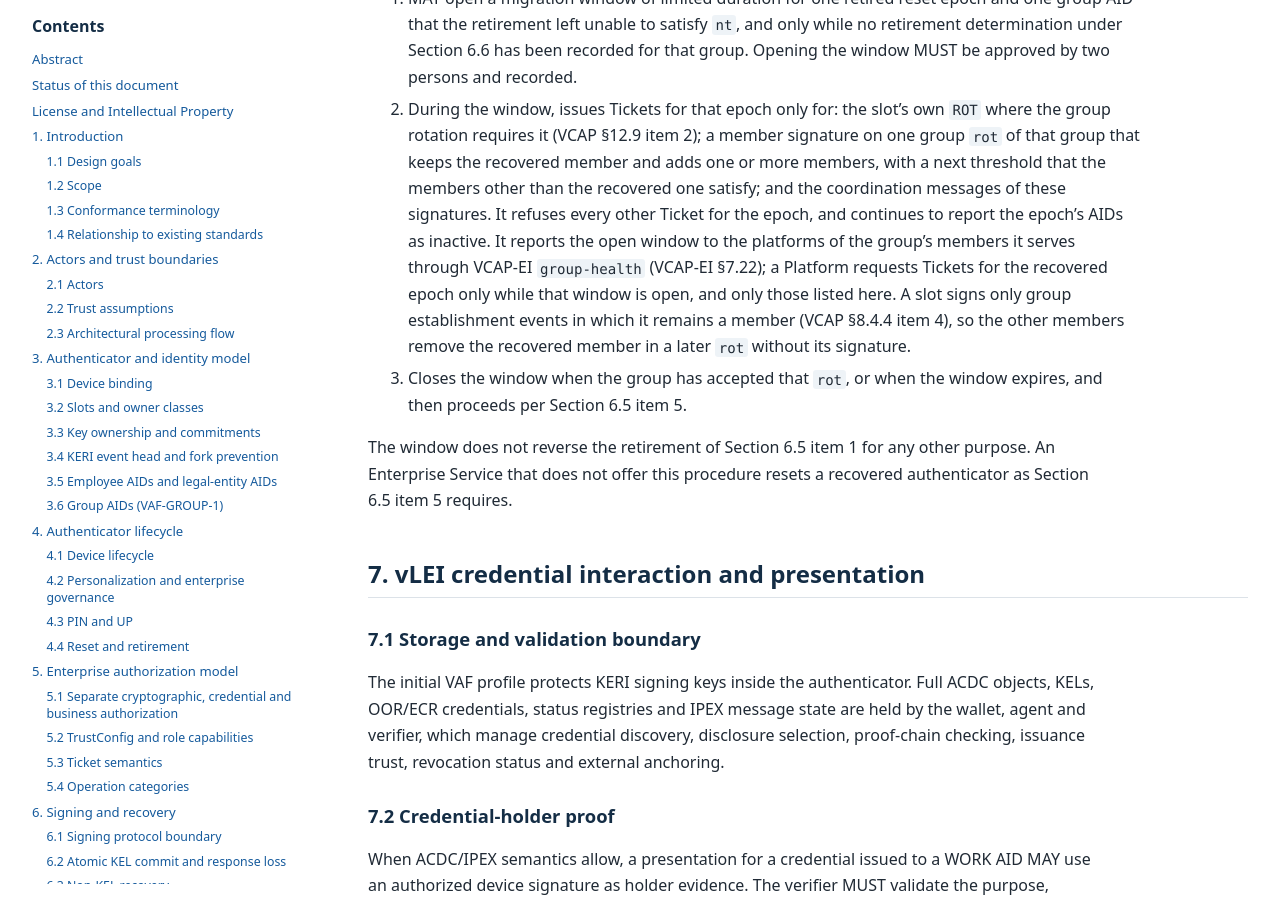
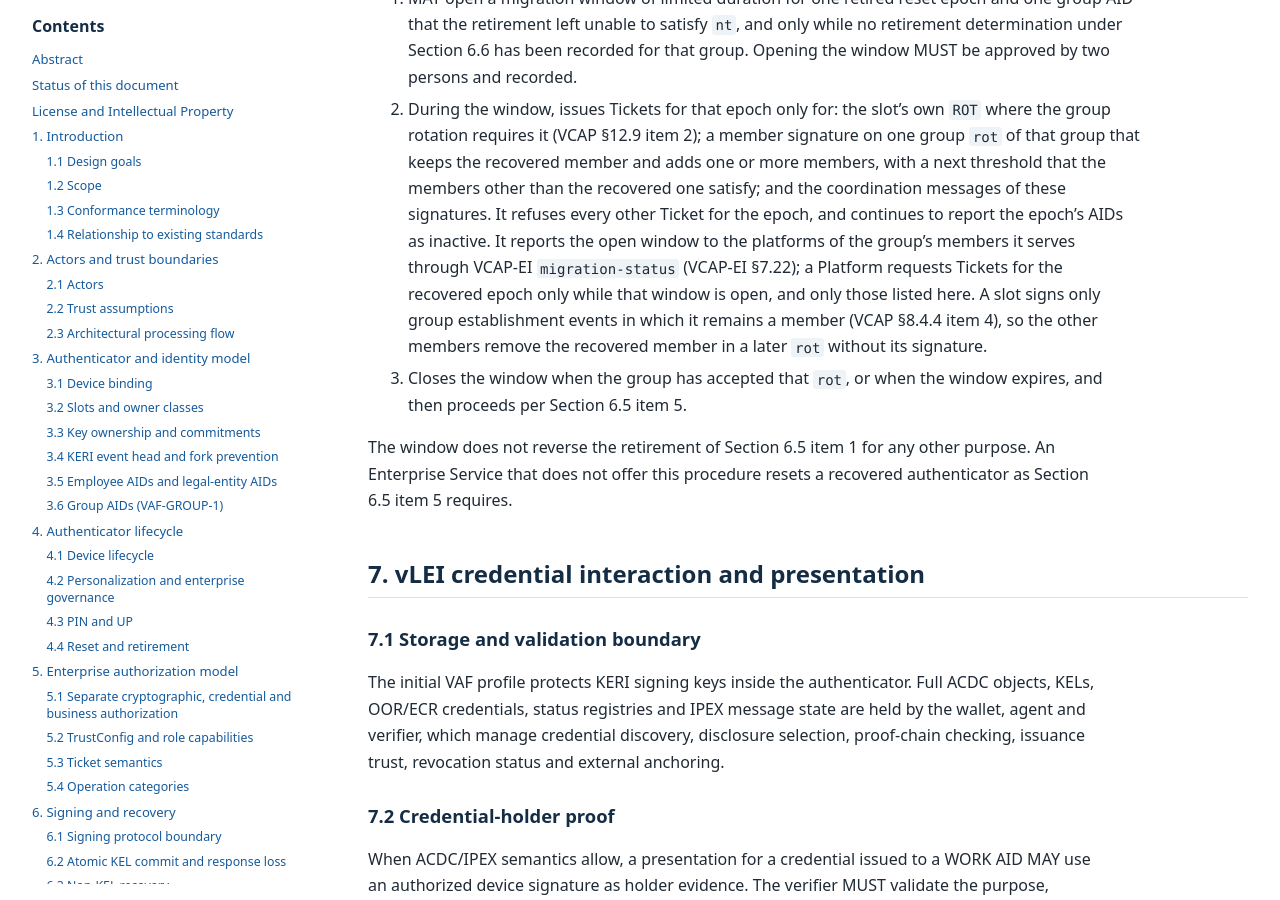
Before and after one commit to vlei-auth/vaf, a Jekyll site: the page built from index.md, in a window 1280 px wide and 900 px high, scrolled down 17842 px. Built offline with Jekyll 4.4.1, drawn with Linux system fonts in a browser that asks for light colours; some of the changed text lies outside the part shown.

Commit message:
Use migration-status for recovered member migration windows

```diff
--- a/vaf-1.0.md
+++ b/vaf-1.0.md
@@ -302,7 +302,7 @@ A successor group has a new AID; any link between the two is established by the
 An authenticator reported lost under Section 6.5 and recovered before any Reset still holds its keys, including next keys committed in groups that would otherwise be retired under Section 6.6. An Enterprise Service that offers this procedure:
 
 1. MAY open a migration window of limited duration for one retired reset epoch and one group AID that the retirement left unable to satisfy `nt`, and only while no retirement determination under Section 6.6 has been recorded for that group. Opening the window MUST be approved by two persons and recorded.
-2. During the window, issues Tickets for that epoch only for: the slot's own `ROT` where the group rotation requires it (VCAP §12.9 item 2); a member signature on one group `rot` of that group that keeps the recovered member and adds one or more members, with a next threshold that the members other than the recovered one satisfy; and the coordination messages of these signatures. It refuses every other Ticket for the epoch, and continues to report the epoch's AIDs as inactive. It reports the open window to the platforms of the group's members it serves through VCAP-EI `group-health` (VCAP-EI §7.22); a Platform requests Tickets for the recovered epoch only while that window is open, and only those listed here. A slot signs only group establishment events in which it remains a member (VCAP §8.4.4 item 4), so the other members remove the recovered member in a later `rot` without its signature.
+2. During the window, issues Tickets for that epoch only for: the slot's own `ROT` where the group rotation requires it (VCAP §12.9 item 2); a member signature on one group `rot` of that group that keeps the recovered member and adds one or more members, with a next threshold that the members other than the recovered one satisfy; and the coordination messages of these signatures. It refuses every other Ticket for the epoch, and continues to report the epoch's AIDs as inactive. It reports the open window to the platforms of the group's members it serves through VCAP-EI `migration-status` (VCAP-EI §7.22); a Platform requests Tickets for the recovered epoch only while that window is open, and only those listed here. A slot signs only group establishment events in which it remains a member (VCAP §8.4.4 item 4), so the other members remove the recovered member in a later `rot` without its signature.
 3. Closes the window when the group has accepted that `rot`, or when the window expires, and then proceeds per Section 6.5 item 5.
 
 The window does not reverse the retirement of Section 6.5 item 1 for any other purpose. An Enterprise Service that does not offer this procedure resets a recovered authenticator as Section 6.5 item 5 requires.
@@ -513,7 +513,7 @@ An implementation claiming `VAF-GROUP-1` MUST in addition pass the following cas
 | GROUP-T20 | After a retirement determination, the Enterprise Service refuses every Ticket for the group, reports the group AID as inactive and its pending events as `"retired"`, still archives a device result for a Ticket issued earlier, and issues a member's own `ROT` Ticket that VCAP §12.8 item 7.7 refused before. |
 | GROUP-T21 | If Section 6.7 is offered: during the window only the listed Tickets are issued for the recovered epoch; after the group accepts the `rot` that keeps the recovered member, the other members remove it without its signature; the window then closes and the epoch's Tickets are refused again. |
 | GROUP-T22 | `GROUP_RELEASE` with a Ticket carrying capability bit 16 replaces the slot's active record by a tombstone that a StateProof reports with `t = "rel"`, frees capacity for one active record, and afterwards `GROUP`, `GROUP_SUPERSEDE` and `GROUP_EXN` for that group AID are rejected on every slot; a release without bit 16, for a group AID without an active record of this slot, for a tombstone, or with a malformed release message is rejected; power loss during a release leaves either the record or the tombstone together with the matching counter; the Enterprise Service issues a release Ticket only per VCAP §12.8 item 7.8. |
-| GROUP-T23 | A slot whose next-key commitment is in a group's `n` but which holds no group record for it, such as a rotation-only member, receives a Ticket for its first own `ROT`, and a second is refused with VCAP-EI code 11 until the group has rotated; after a retirement determination for the group the second is issued. An Enterprise Service that offers Section 6.7 reports an open window through `group-health`, and the recovered member's platform requests only the Tickets Section 6.7 item 2 lists. |
+| GROUP-T23 | A slot whose next-key commitment is in a group's `n` but which holds no group record for it, such as a rotation-only member, receives a Ticket for its first own `ROT`, and a second is refused with VCAP-EI code 11 until the group has rotated; after a retirement determination for the group the second is issued. An Enterprise Service that offers Section 6.7 reports an open window through `migration-status`, and the recovered member's platform requests only the Tickets Section 6.7 item 2 lists. |
 
 Transport tests additionally cover, for each declared transport, CTAPHID channel allocation, CCID card-session handling, multi-frame packet reconstruction, busy-state isolation between held and non-held contexts, keepalive and cancel semantics, NFC command chaining, negative framing tests and cross-transport transaction-recovery tests.
 
@@ -534,7 +534,7 @@ Changes to VAF identity and security semantics, VCAP command bytes or transport
 - **15 November 2026.** Revision of the Candidate: over NFC the tap is the only user action and a second UP-requiring request per field session is refused (Section 4.3, VAF-BASE-04, BASE-T06); linked Tickets for group coordination messages (Sections 4.3, 5.3, 9.2, GROUP-T15); a platform may hold the PIN for one confirmed operation (Sections 4.3, 8.1, BASE-T26); new tests for the context kept after `UpdateTrustConfig` (BASE-T24) and after `TICKET_INVALID` from Ticket verification (BASE-T25).
 - **16 November 2026.** Revision of the Candidate, resolving a review finding on the loss of a group member's authenticator: recoverability of group establishment events, rotation-only members and weighted thresholds (Section 3.6, VAF-GROUP-10, GROUP-T16, GROUP-T18, GROUP-T19); assessment of the group impact before a retirement and recorded notification of the other members (Section 6.5 item 7, VAF-GROUP-08, GROUP-T17); group retirement (Section 6.6, VAF-GROUP-11, GROUP-T20); optional migration with a recovered authenticator (Section 6.7, VAF-GROUP-13, GROUP-T21); display of member status by the Platform (VAF-GROUP-12).
 - **16 November 2026 (second revision).** The capacity for group records is shared by the slots of an authenticator, at least sixteen in total, and a record is freed by the new `GROUP_RELEASE`, which leaves a tombstone (Section 3.6 item 1, Section 6.6, VAF-GROUP-03, VAF-GROUP-06, GROUP-T07, GROUP-T11, GROUP-T22). Text that described how the authenticator stores its state is restated as requirements on its behavior, with no change to what is required (Sections 4.1, 6.2, 9.1 and 9.4).
-- **17 November 2026.** Revision of the Candidate, resolving review findings on the loss procedures: what deactivating an agent means (Section 6.5 item 2); credentials issued by an affected AID and end-role authorizations (Section 6.5 item 8); platforms and the migration window, which the Enterprise Service reports through VCAP-EI `group-health` (Sections 6.5 and 6.7); the check of a member's own rotation covers members without a group record (Section 8.2, GROUP-T23).
+- **17 November 2026.** Revision of the Candidate, resolving review findings on the loss procedures: what deactivating an agent means (Section 6.5 item 2); credentials issued by an affected AID and end-role authorizations (Section 6.5 item 8); platforms and the migration window, which the Enterprise Service reports through VCAP-EI `migration-status` (Sections 6.5 and 6.7); the check of a member's own rotation covers members without a group record (Section 8.2, GROUP-T23).
 
 ## A. Traceability to VCAP 1.0 (informative)
 
```
